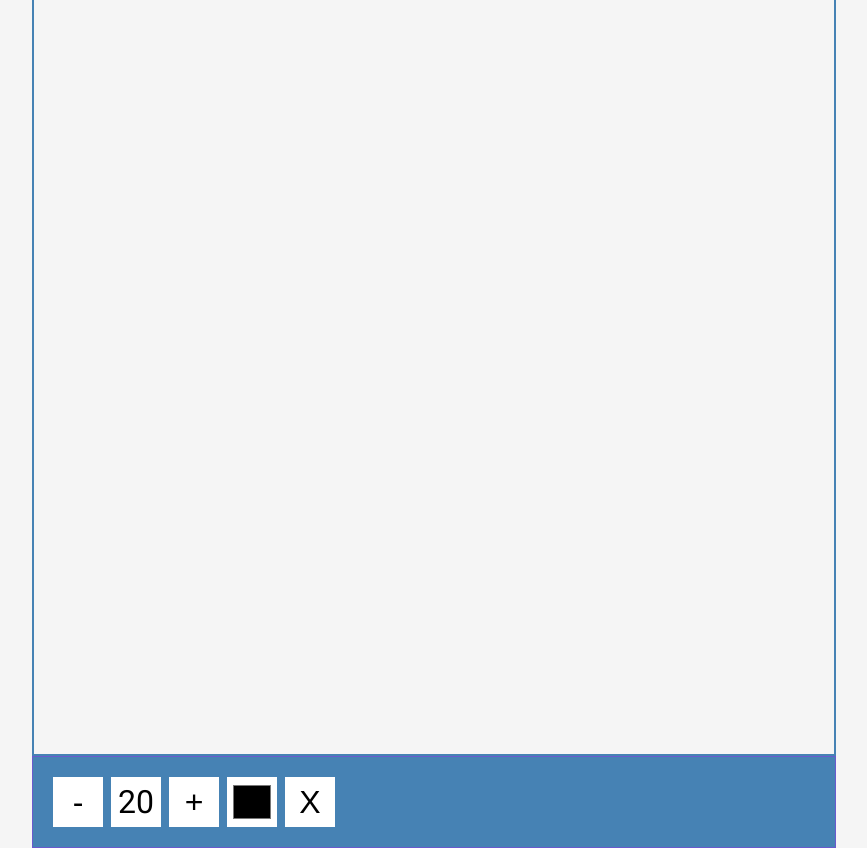
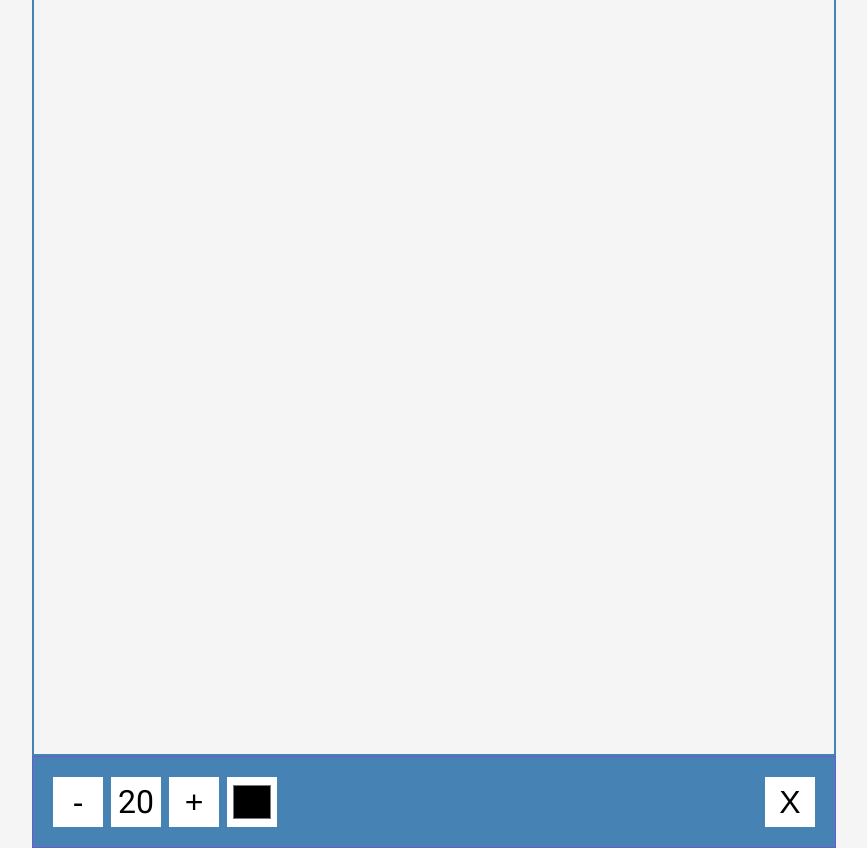
Before and after one commit to eemansayed/drawing-app, a plain HTML site: page index.html in a window 1280 px wide. Shown: the whole page, without its empty margins (206-1073 px from the left). Drawn offline with Linux system fonts and the light colour scheme.

Commit message:
edit styles on class toolbox

```diff
--- a/style.css
+++ b/style.css
@@ -40,3 +40,7 @@ canvas {
   padding: 0.25rem;
   cursor: pointer;
 }
+
+.toolbox > *:last-child {
+  margin-left: auto;
+}
```
